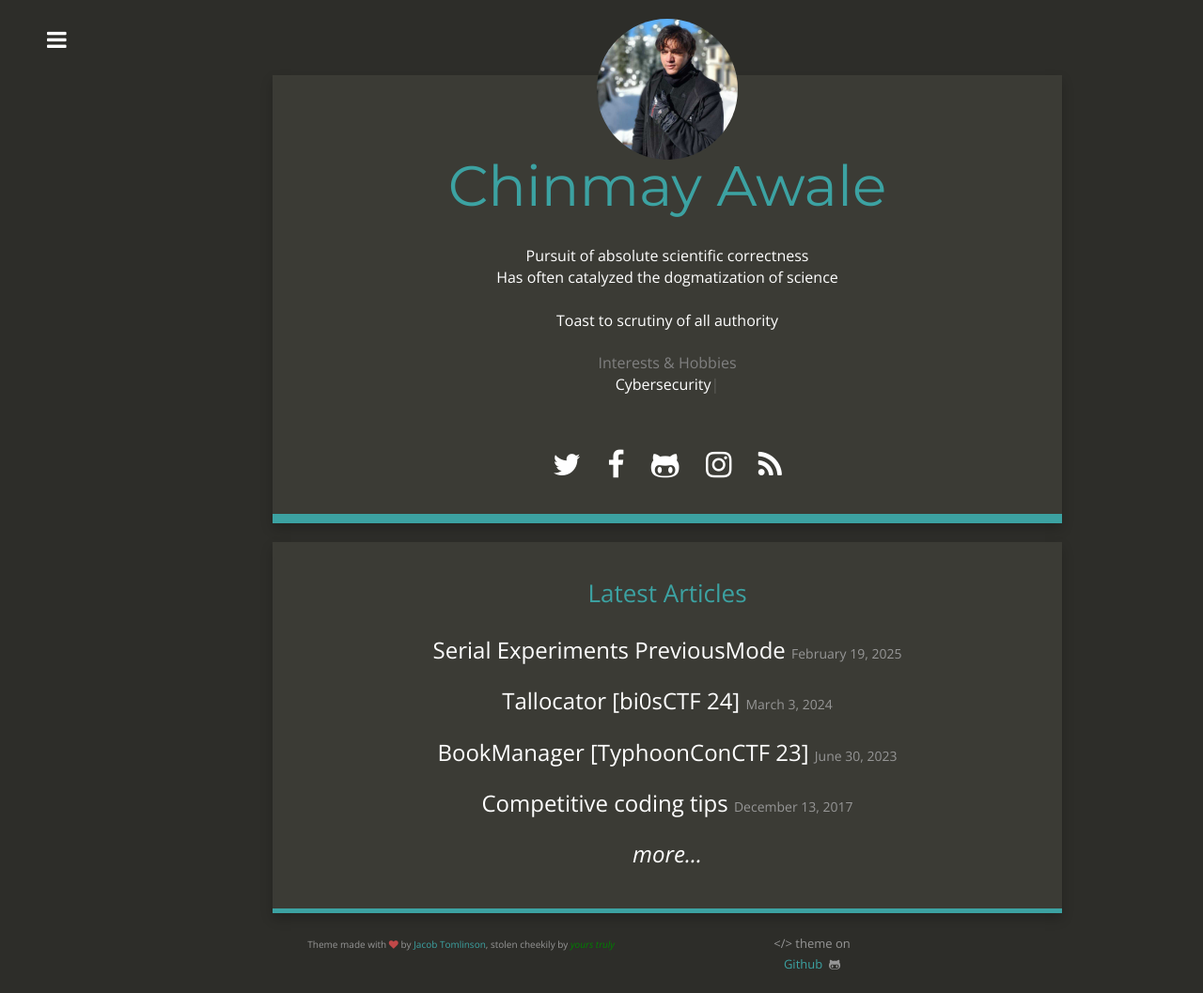
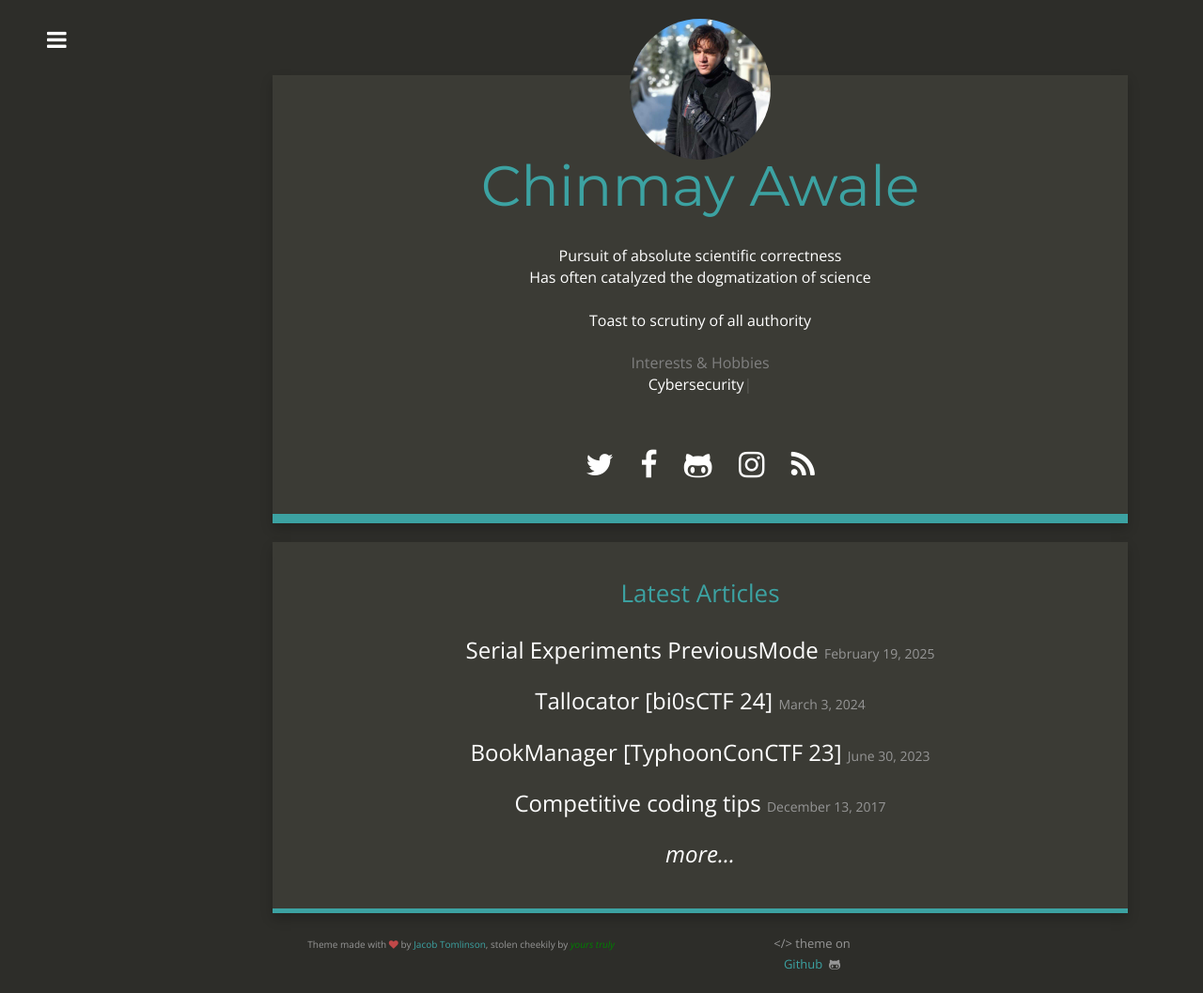
Before and after one commit to Owl-A/owl-a.github.io, a Jekyll site: the page built from index.html, in a window 1280 px wide. Shown: the whole page at 94% size. Built offline with Jekyll 4.4.1, drawn with Linux system fonts in a browser that asks for light colours; nearby versions of some CDN libraries.

Commit message:
style tweak

```diff
--- a/css/style.scss
+++ b/css/style.scss
@@ -42,9 +42,9 @@ html {
 	height: 100%;
 	overflow-x: hidden;
 	.dummy {
-		width: 120%;
+		width: 130%;
+		padding-left: -15%;
 	}
-
 }
 
 body {
```
